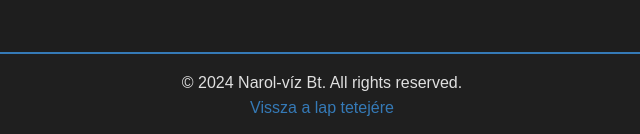
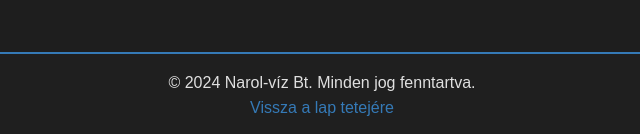
Before and after one commit to NightSky-Web/narol-viz, a plain HTML site: page narol-viz-main/index.html in a window 1280 px wide. Shown: the part 3208-3342 px from the top of the page, 318-958 px from the left. Drawn offline with Linux system fonts and the light colour scheme.

Commit message:
Update index.html

```diff
--- a/narol-viz-main/index.html
+++ b/narol-viz-main/index.html
@@ -139,7 +139,7 @@
     </section>
 
     <footer>
-        <p>&copy; 2024 Narol-víz Bt. All rights reserved. <br>
+        <p>&copy; 2024 Narol-víz Bt. Minden jog fenntartva.<br>
         <a href="#home">Vissza a lap tetejére</a>
     </footer>
 
```
